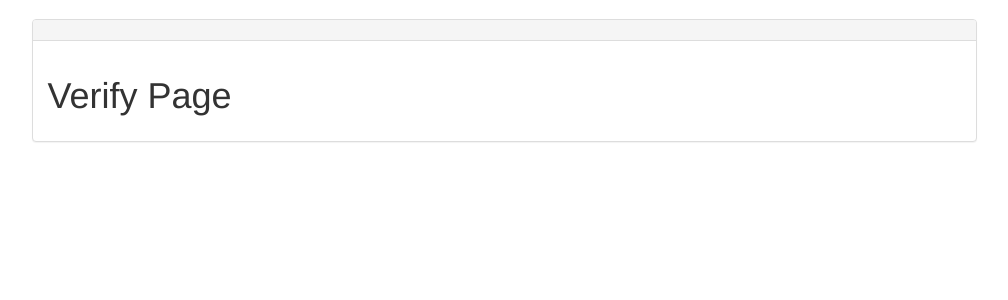
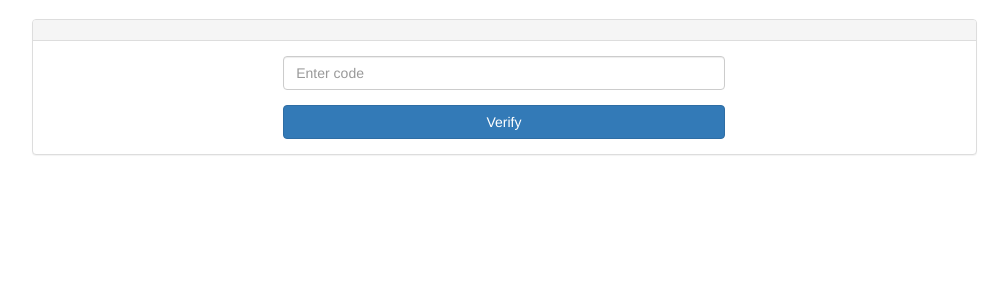
Before and after one commit to Masud99Rana/PHP_Send-and-Receive-Mobile-Text-Messages-SMS-, a PHP site: page /verify.php in a window 1280 px wide. Shown: the part 51-351 px from the top of the page, without its empty margins (136-1144 px from the left). Run offline with PHP 8.4, Linux system fonts and the light colour scheme.

Commit message:
Verifying accounts success

```diff
--- a/public/verify.php
+++ b/public/verify.php
@@ -1,8 +1,68 @@
 <?php require '../includes/header.php'?>
 
 
+<?php
 
-<h1>Verify Page</h1>
+
+    if(isset($_POST['submit'])) {
+
+        if(isset($_POST['code'])){
+
+
+            $code = $_SESSION['code'];
+
+
+            $res = $con->query("SELECT * FROM verifications WHERE code='{$code}'");
+            $row = $res->fetch_assoc();
+
+            $row['code'];
+
+
+            if(trim($_POST['code']) == $row['code']){
+
+                $con->query("DELETE FROM verifications WHERE code='{$code}'");
+
+                header("Location: success.php");
+
+
+            } else {
+
+                echo "<div class='row'>";
+
+                echo "<h3 class='bg-danger text-center'> Wrong code, please try again</h3>";
+
+                echo "</div>";
+
+
+            }
+
+        }
+
+
+    }
+
+?>
+
+
+
+<div class="row">
+
+    <div class="col-sm-6 col-sm-offset-3">
+
+
+        <form role="form" method="post">
+            <div class="form-group">
+
+                <input name="code" type="text" class="form-control" id="code" placeholder="Enter code">
+            </div>
+
+            <input name="submit" type="submit" class="btn btn-primary btn-block" value="Verify">
+        </form>
+
+
+    </div>
+</div>
+
 
 
 
```
Also changed, not shown: public/code.php (+12 -17 lines).
